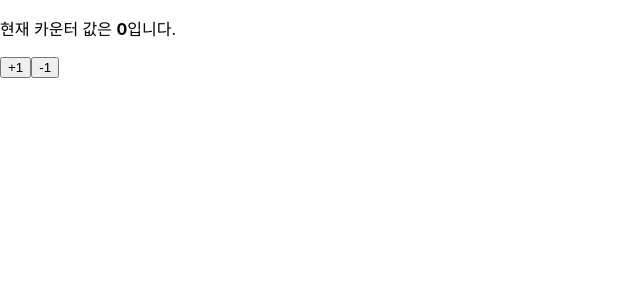
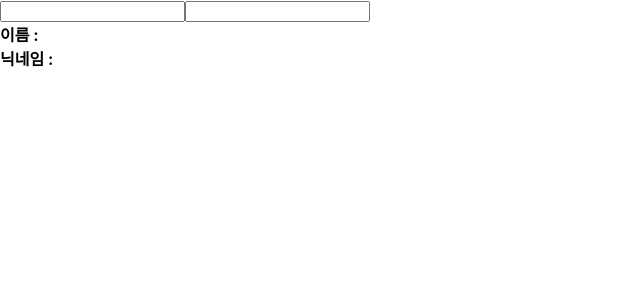
Before and after one commit to LimNoah/hooks-tutorial, a React (Create React App) app: page / in a window 1280 px wide. Shown: the top 300 px of the page, without its empty margins (0-640 px from the left). Built offline with nearby package versions, Linux system fonts and the light colour scheme.

Commit message:
docs: <8.3.2> Manage input status

```diff
--- a/src/App.js
+++ b/src/App.js
@@ -1,12 +1,12 @@
 import './App.css';
-import Counter from './Counter';
+// import Counter from './Counter';
 // import { useState } from 'react';
-// import Info from './Info';
+import Info from './Info';
 
 const App = () => {
   // const [visible, setVisible] = useState(false);
-  return <Counter />;
-  // return <Info />
+  // return <Counter />;
+  return <Info />
   // return (
   //   <div>
   //     <button
```
